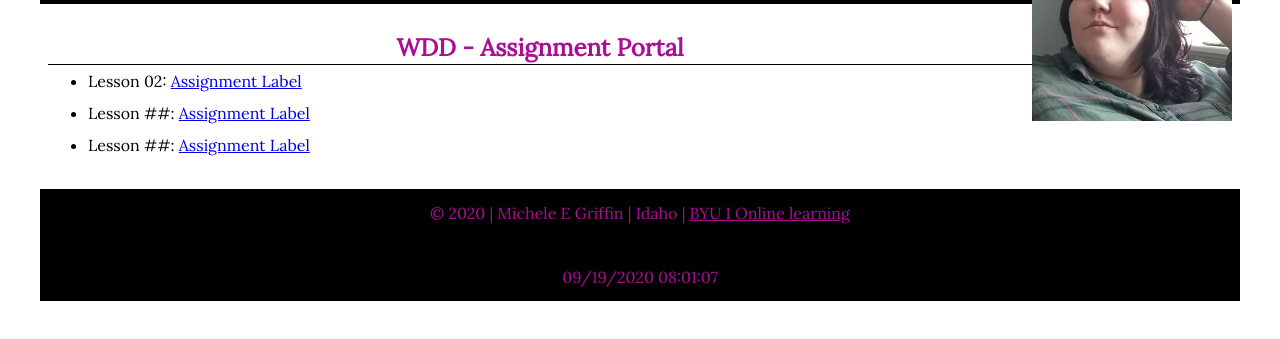
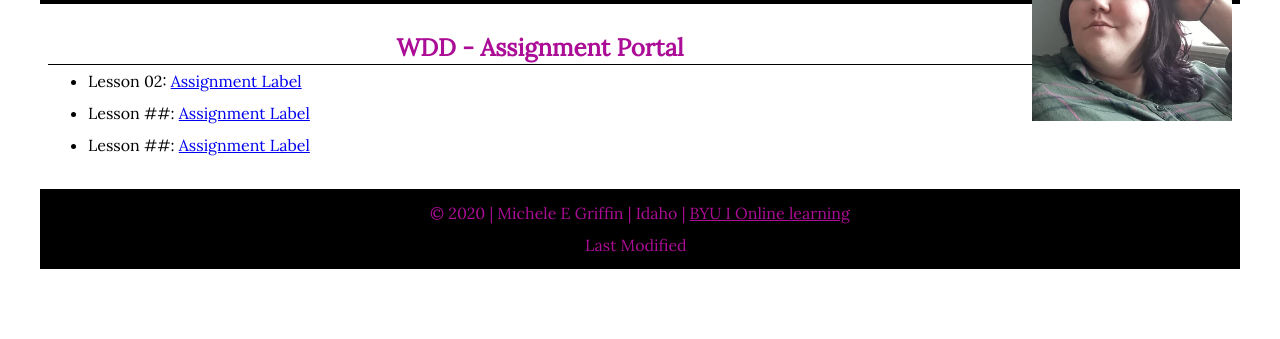
Before and after one commit to Griffin-Meg/Griffin-Meg.github.io, a plain HTML site: page index.html in a window 1280 px wide. Shown: the part 107-446 px from the top of the page. Drawn offline with Linux system fonts and the light colour scheme.

Commit message:
Update index.html

```diff
--- a/index.html
+++ b/index.html
@@ -27,14 +27,9 @@
    </main>
    <footer>
 <p> &copy 2020 | Michele E Griffin | Idaho | <a href="https://www.byui.edu/online">BYU I Online learning </a></p>
-     <br>
-
-     <script>
-      function dateModified() {
-      var x = document.lastModified;
-      document.getElementById("demo").innerHTML = x;}
-     </script>
-     <p id="demo"></p>
+<div class="lastModified">Last Modified &nbsp; <span id="modified"></span></div>
+   <script type="text/javascript" src="current_date.js">
+   </script>
 
    </footer>
   </body>
```
